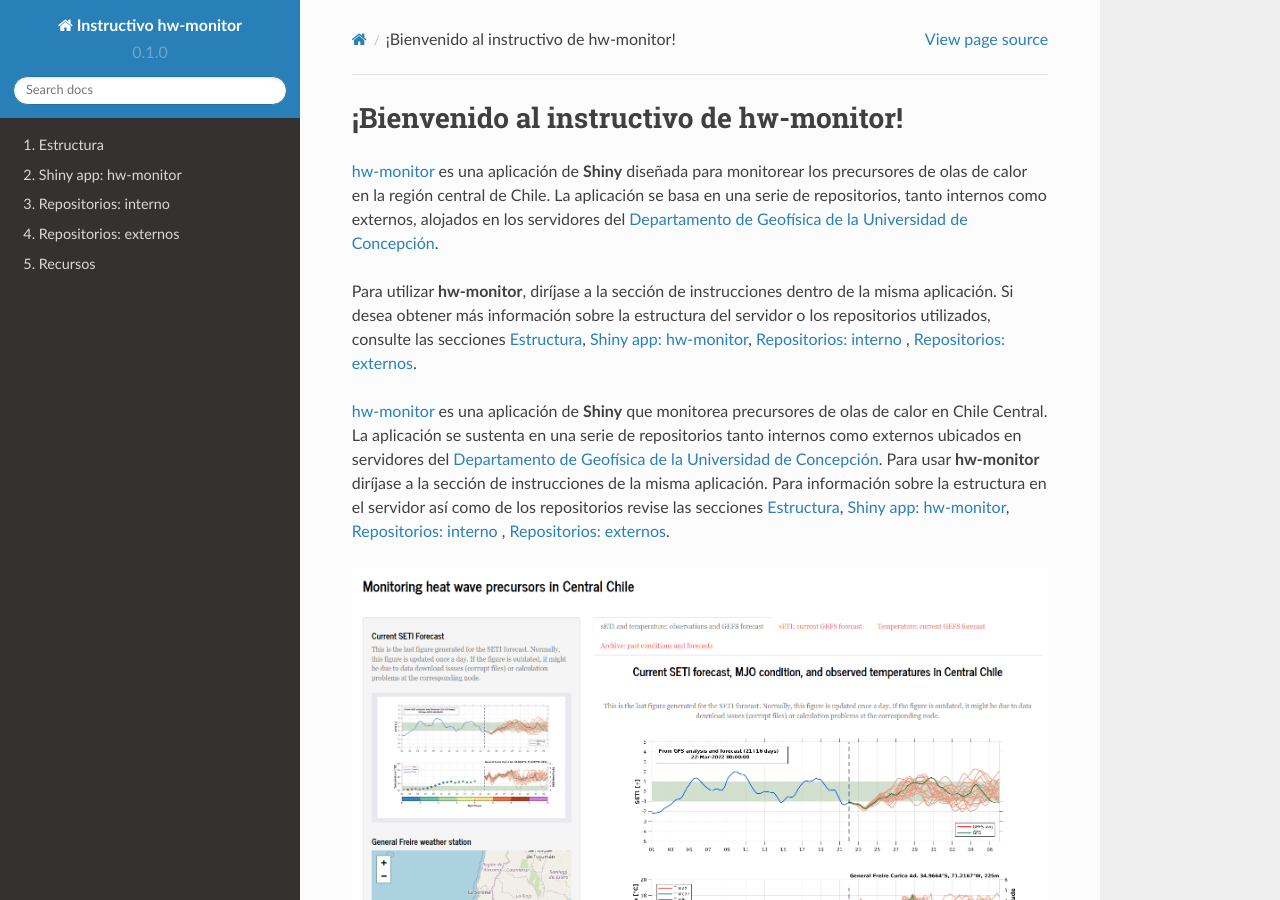
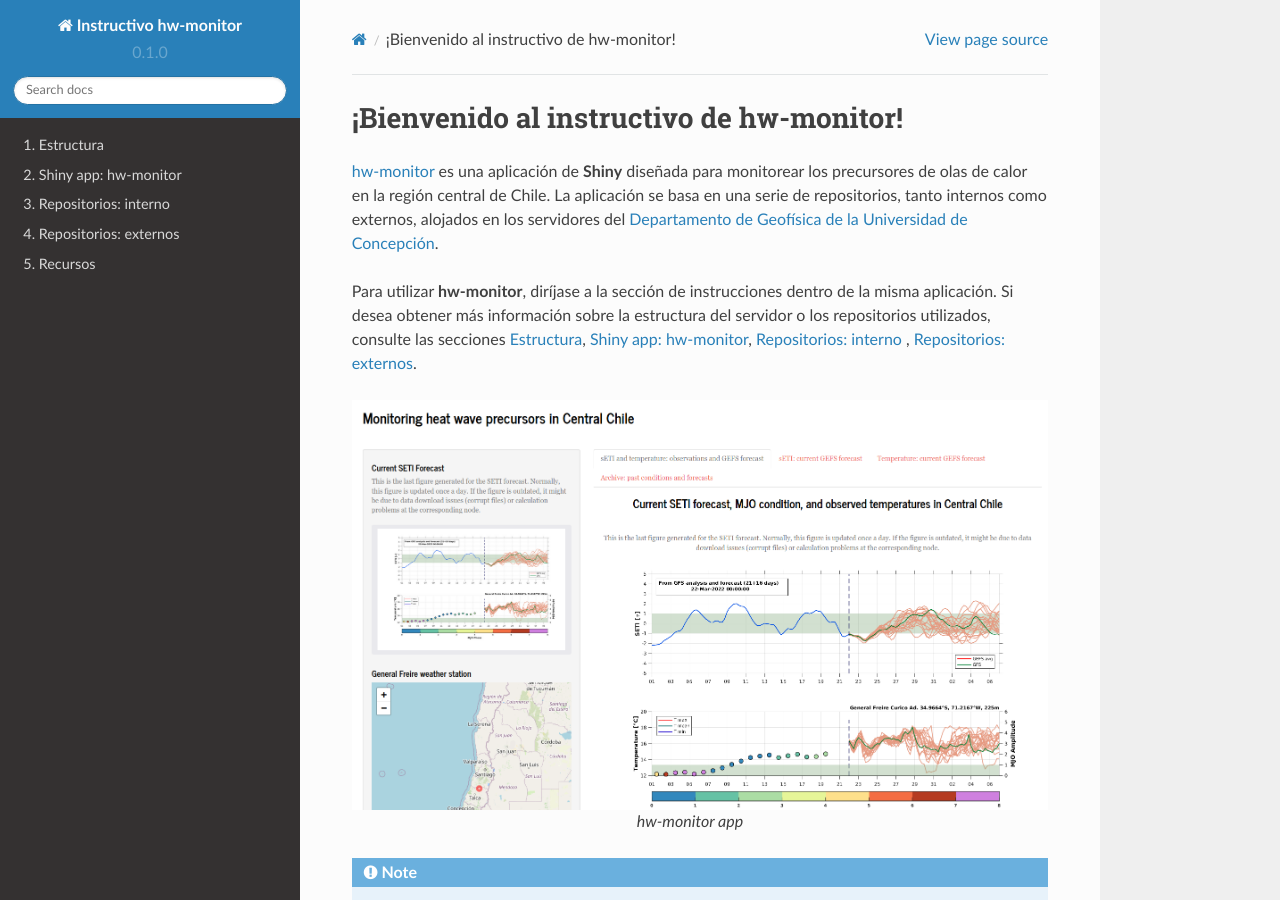
Before and after one commit to chsegura/rtd-tutorial, a Sphinx documentation site: the page built from docs/source/index.rst, in a window 1280 px wide and 900 px high. Built offline with Sphinx 7.4.7 and the Read the Docs theme 2.0.0, drawn with Linux system fonts in a browser that asks for light colours.

Commit message:
Update index.rst

```diff
--- a/docs/source/index.rst
+++ b/docs/source/index.rst
@@ -4,8 +4,6 @@
 `hw-monitor <https://www2.dgeo.udec.cl/shiny/hw-monitor/>`_ es una aplicación de **Shiny** diseñada para monitorear los precursores de olas de calor en la región central de Chile. La aplicación se basa en una serie de repositorios, tanto internos como externos, alojados en los servidores del `Departamento de Geofísica de la Universidad de Concepción <https://www.dgeo.udec.cl/>`_.
 
 Para utilizar **hw-monitor**, diríjase a la sección de instrucciones dentro de la misma aplicación. Si desea obtener más información sobre la estructura del servidor o los repositorios utilizados, consulte las secciones :doc:`estructura`, :doc:`monitor`, :doc:`anexoA` , :doc:`anexoB`.
-
-`hw-monitor <https://www2.dgeo.udec.cl/shiny/hw-monitor/>`_  es una aplicación de **Shiny** que monitorea precursores de olas de calor en Chile Central. La aplicación se sustenta en una serie de repositorios tanto internos como externos ubicados en servidores del `Departamento de Geofísica de la Universidad de Concepción <https://www.dgeo.udec.cl/>`_. Para usar **hw-monitor** diríjase a la sección de instrucciones de la misma aplicación. Para información sobre la estructura en el servidor así como de los repositorios revise las secciones :doc:`estructura`, :doc:`monitor`, :doc:`anexoA` , :doc:`anexoB`.
 
 .. figure:: images/main.png
    :width: 100%
```
